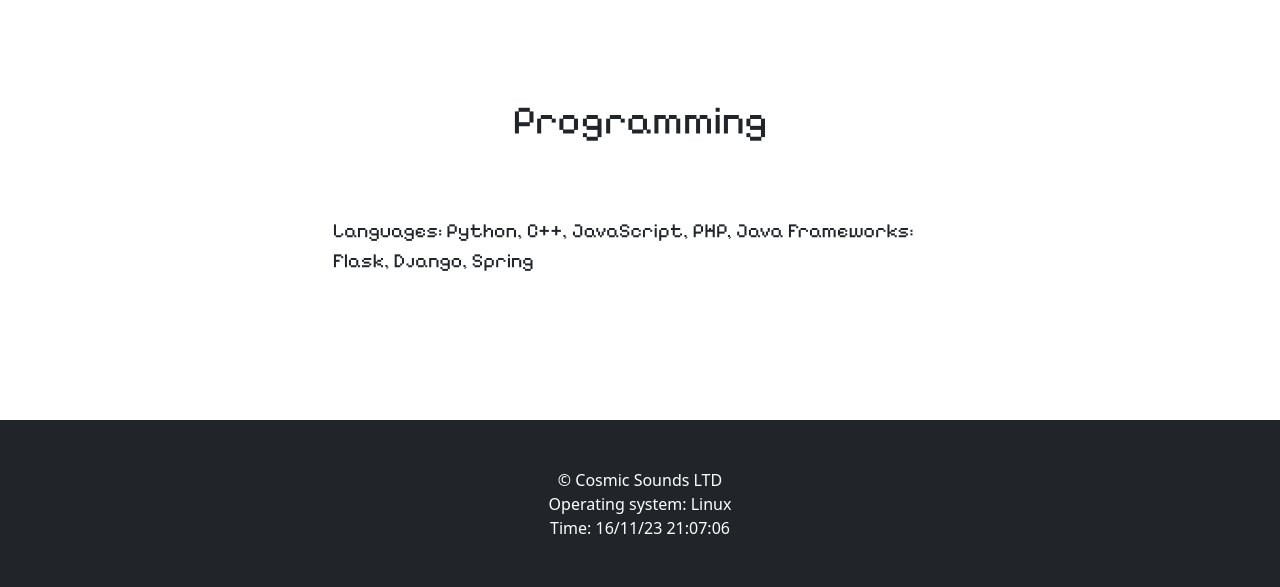
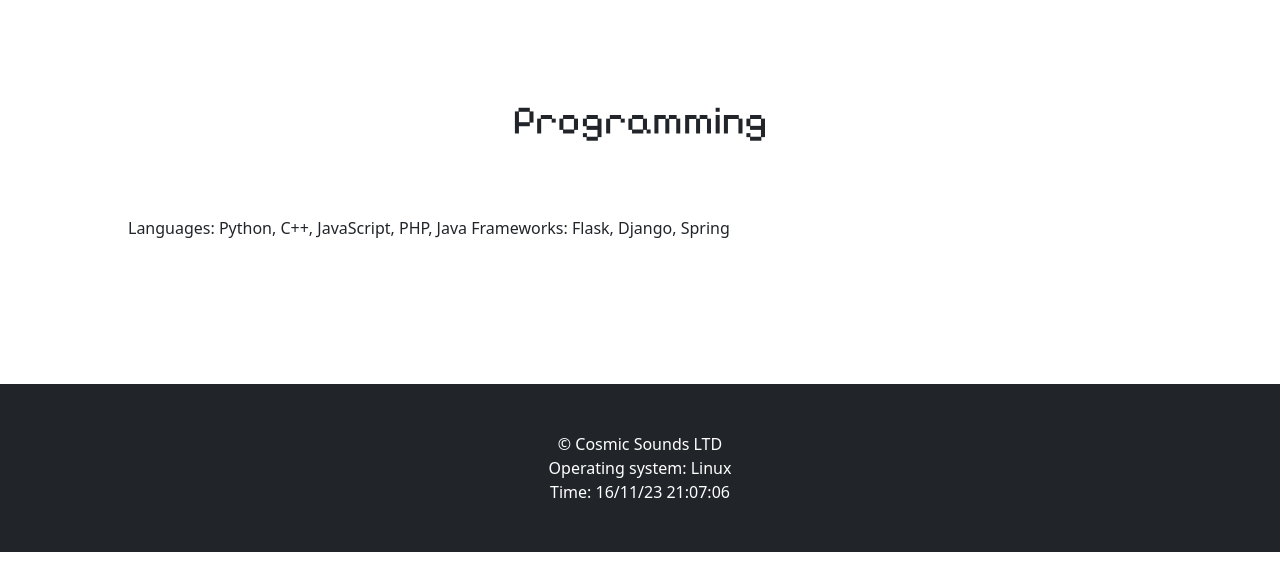
Before and after one commit to LostHopes/Flask-labs, a Flask app: page /skills/1/ in a window 1280 px wide. Shown: the part 56-643 px from the top of the page. Run offline with Flask 3, Linux system fonts and the light colour scheme; some libraries are stand-ins or nearby versions.

Commit message:
removed unused class in skills page

```diff
--- a/src/app/templates/skills.html
+++ b/src/app/templates/skills.html
@@ -33,7 +33,7 @@
         <h1 class="title">{{ my_skills.get(s_id)[0] }}</h1>
     </div>
     <div class="p-5">
-        <p class="skill-desc">{{ my_skills.get(s_id)[1] }}</p>
+        <p>{{ my_skills.get(s_id)[1] }}</p>
     </div>
 </div>
 {% endif %}
```
